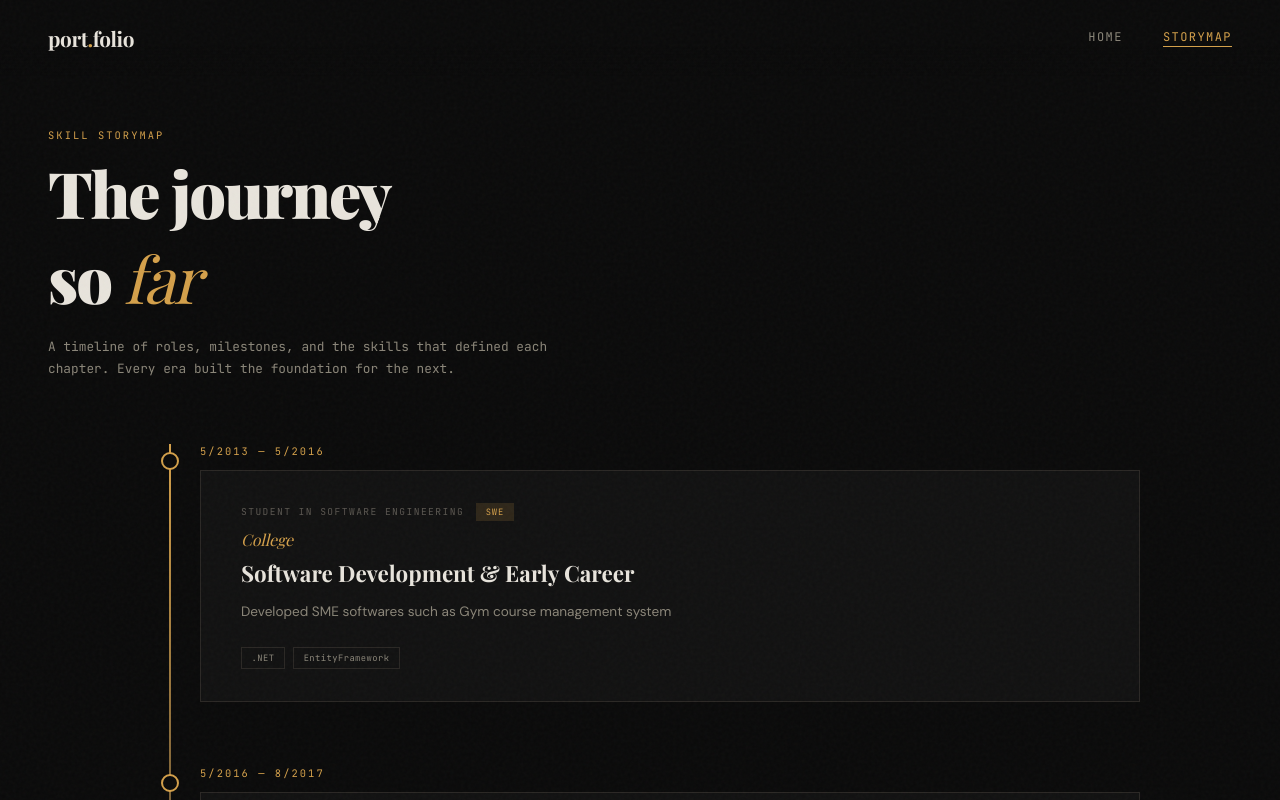
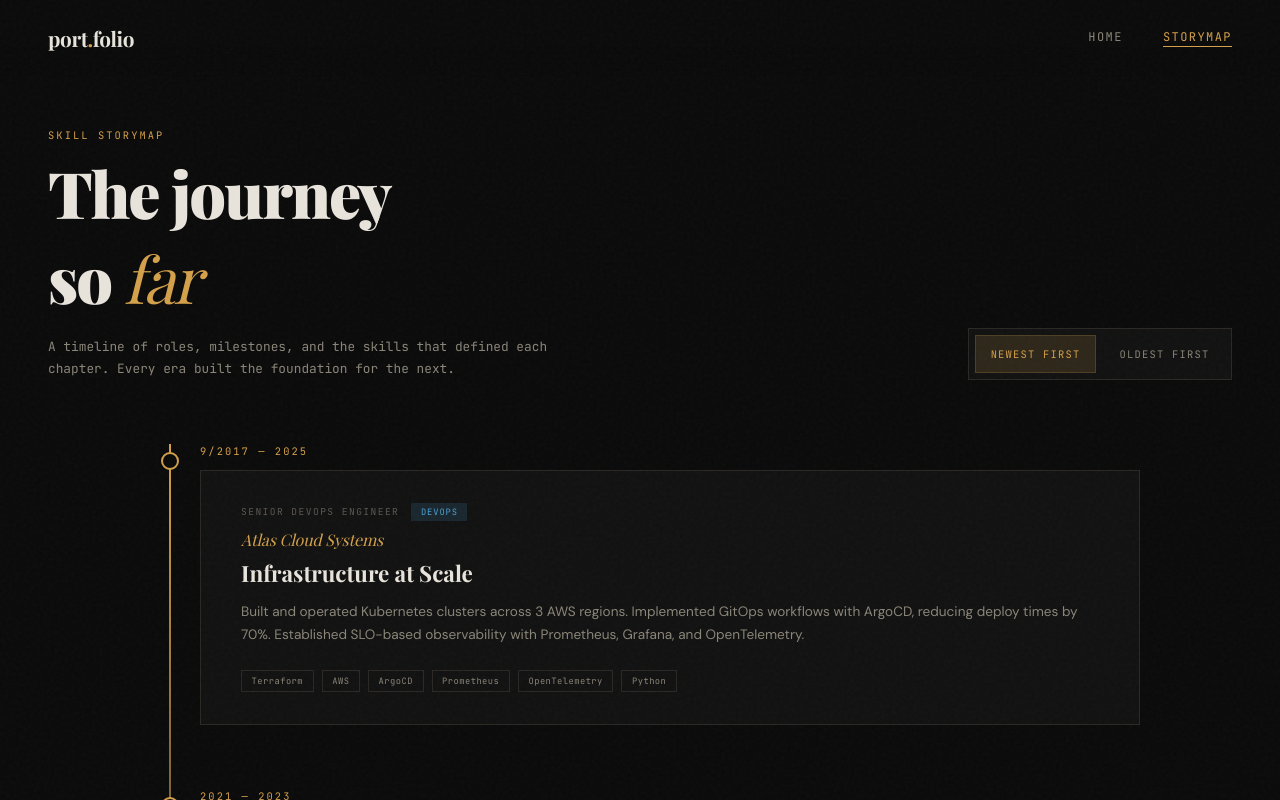
Before and after one commit to hynguyen2610/about, a React (Vite) app: page / in a window 1280 px wide. Both pictures are taken after a click on the button "VIEW STORYMAP". Shown: the top 800 px of the page. Built offline with nearby package versions, Linux system fonts and the light colour scheme; a web font is replaced by a local one.

Commit message:
support sort story timeline

```diff
--- a/src/App.jsx
+++ b/src/App.jsx
@@ -22,7 +22,47 @@ function useHashPage() {
   return [page, navigate];
 }
 
-function useRevealOnIntersect(selector, page) {
+function parseTimelineRange(rangeLabel) {
+  const [startRaw = "", endRaw = ""] = rangeLabel.split("—").map((part) => part.trim());
+
+  const parsePoint = (value, fallbackMonth) => {
+    if (!value) return Number.NEGATIVE_INFINITY;
+    if (value.toLowerCase() === "present") return Number.POSITIVE_INFINITY;
+
+    const [monthPart, yearPart] = value.includes("/") ? value.split("/") : [String(fallbackMonth), value];
+    const month = Number(monthPart);
+    const year = Number(yearPart);
+
+    if (!Number.isFinite(year)) return Number.NEGATIVE_INFINITY;
+    return year * 100 + (Number.isFinite(month) ? month : fallbackMonth);
+  };
+
+  return {
+    start: parsePoint(startRaw, 1),
+    end: parsePoint(endRaw, 12),
+  };
+}
+
+function sortTimelineItems(items, sortOrder) {
+  const direction = sortOrder === "oldest" ? 1 : -1;
+
+  return [...items].sort((left, right) => {
+    const leftRange = parseTimelineRange(left.year);
+    const rightRange = parseTimelineRange(right.year);
+
+    if (leftRange.end !== rightRange.end) {
+      return (leftRange.end - rightRange.end) * direction;
+    }
+
+    if (leftRange.start !== rightRange.start) {
+      return (leftRange.start - rightRange.start) * direction;
+    }
+
+    return left.company.localeCompare(right.company) * direction;
+  });
+}
+
+function useRevealOnIntersect(selector, trigger) {
   useEffect(() => {
     const elements = Array.from(document.querySelectorAll(selector));
     if (!elements.length) return undefined;
@@ -49,7 +89,7 @@ function useRevealOnIntersect(selector, page) {
     });
 
     return () => observer.disconnect();
-  }, [selector, page]);
+  }, [selector, trigger]);
 }
 
 function Nav({ page }) {
@@ -142,11 +182,14 @@ function LandingPage({ onNavigate, skillsRef, heroRef }) {
   );
 }
 
-function TimelinePage() {
+function TimelinePage({ sortOrder, onSortChange }) {
+  const sortedTimelineItems = sortTimelineItems(timelineItems, sortOrder);
+
   return (
     <main className="page-shell page-enter">
       <section className="timeline-page">
         <div className="timeline-header">
+          <div>
             <div className="section-label">Skill Storymap</div>
             <h1>
               The journey
@@ -159,10 +202,28 @@ function TimelinePage() {
             </p>
           </div>
 
+          <div className="timeline-sort" aria-label="Sort timeline">
+            <button
+              type="button"
+              className={`timeline-sort-btn ${sortOrder === "newest" ? "active" : ""}`}
+              onClick={() => onSortChange("newest")}
+            >
+              Newest first
+            </button>
+            <button
+              type="button"
+              className={`timeline-sort-btn ${sortOrder === "oldest" ? "active" : ""}`}
+              onClick={() => onSortChange("oldest")}
+            >
+              Oldest first
+            </button>
+          </div>
+        </div>
+
         <div className="timeline-container">
           <div className="timeline-line" />
-          {timelineItems.map((item) => (
-            <article key={item.year} className="timeline-item">
+          {sortedTimelineItems.map((item) => (
+            <article key={`${item.company}-${item.year}`} className="timeline-item">
               <div className="timeline-dot" />
               <div className="timeline-year">{item.year}</div>
               <div className="timeline-card">
@@ -195,11 +256,12 @@ function TimelinePage() {
 
 export default function App() {
   const [page, navigate] = useHashPage();
+  const [timelineSort, setTimelineSort] = useState("newest");
   const skillsRef = useRef(null);
   const heroRef = useRef(null);
 
   useRevealOnIntersect(".fade-in", page);
-  useRevealOnIntersect(".timeline-item", page);
+  useRevealOnIntersect(".timeline-item", `${page}-${timelineSort}`);
 
   useEffect(() => {
     window.scrollTo({ top: 0, behavior: "smooth" });
@@ -223,7 +285,7 @@ export default function App() {
     <div className="app-shell">
       <Nav page={page} />
       {page === "timeline" ? (
-        <TimelinePage />
+        <TimelinePage sortOrder={timelineSort} onSortChange={setTimelineSort} />
       ) : (
         <LandingPage onNavigate={navigate} skillsRef={skillsRef} heroRef={heroRef} />
       )}
--- a/src/styles.css
+++ b/src/styles.css
@@ -450,6 +450,10 @@ nav {
 }
 
 .timeline-header {
+  display: flex;
+  align-items: flex-end;
+  justify-content: space-between;
+  gap: 1.5rem;
   margin-bottom: 4rem;
 }
 
@@ -474,6 +478,38 @@ nav {
   margin-top: 1rem;
   max-width: 500px;
   line-height: 1.7;
+}
+
+.timeline-sort {
+  display: inline-flex;
+  align-items: center;
+  gap: 0.45rem;
+  padding: 0.35rem;
+  border: 1px solid var(--border);
+  background: var(--bg-card);
+}
+
+.timeline-sort-btn {
+  border: 0;
+  background: transparent;
+  color: var(--text-dim);
+  font-family: var(--mono);
+  font-size: 0.65rem;
+  letter-spacing: 0.12em;
+  text-transform: uppercase;
+  padding: 0.75rem 1rem;
+  cursor: pointer;
+  transition: all 0.3s var(--ease);
+}
+
+.timeline-sort-btn:hover {
+  color: var(--text);
+}
+
+.timeline-sort-btn.active {
+  background: rgba(212, 160, 74, 0.14);
+  color: var(--amber);
+  box-shadow: inset 0 0 0 1px rgba(212, 160, 74, 0.2);
 }
 
 .timeline-container {
@@ -688,6 +724,11 @@ nav {
     padding: 7rem 1.5rem 3rem;
   }
 
+  .timeline-header {
+    align-items: flex-start;
+    flex-direction: column;
+  }
+
   .timeline-container {
     padding-left: 40px;
   }
@@ -719,4 +760,13 @@ nav {
     flex-wrap: wrap;
     gap: 1rem;
   }
+
+  .timeline-sort {
+    width: 100%;
+  }
+
+  .timeline-sort-btn {
+    flex: 1;
+    padding-inline: 0.8rem;
+  }
 }
```
Lines whose indentation alone changed are shown as unchanged.
